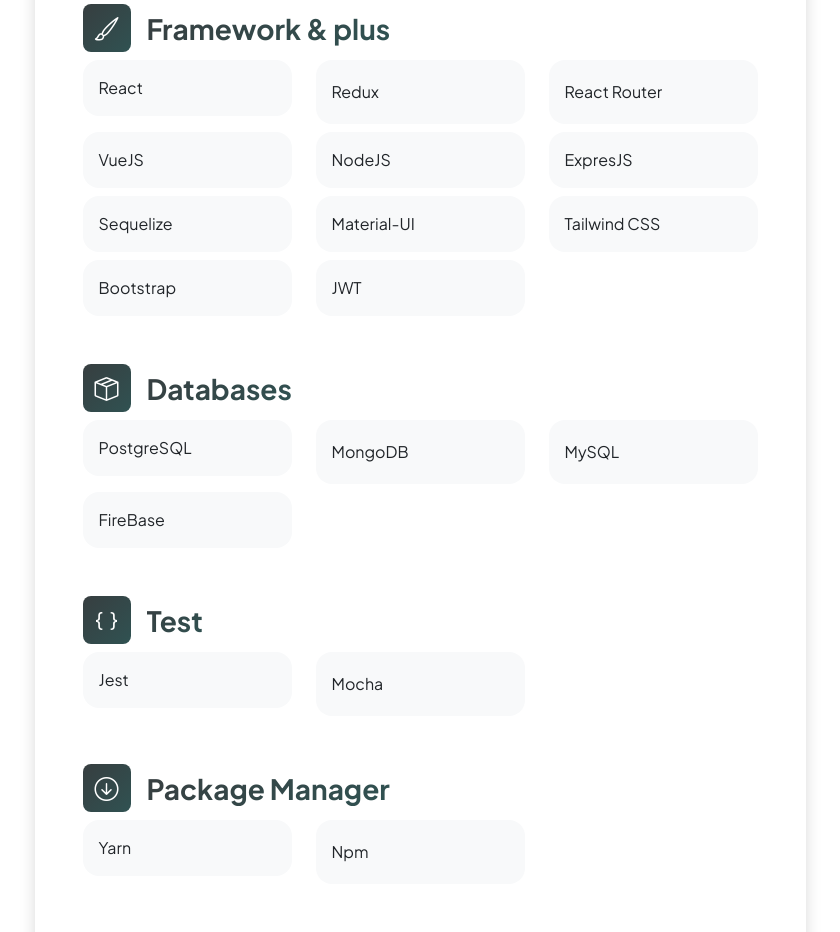
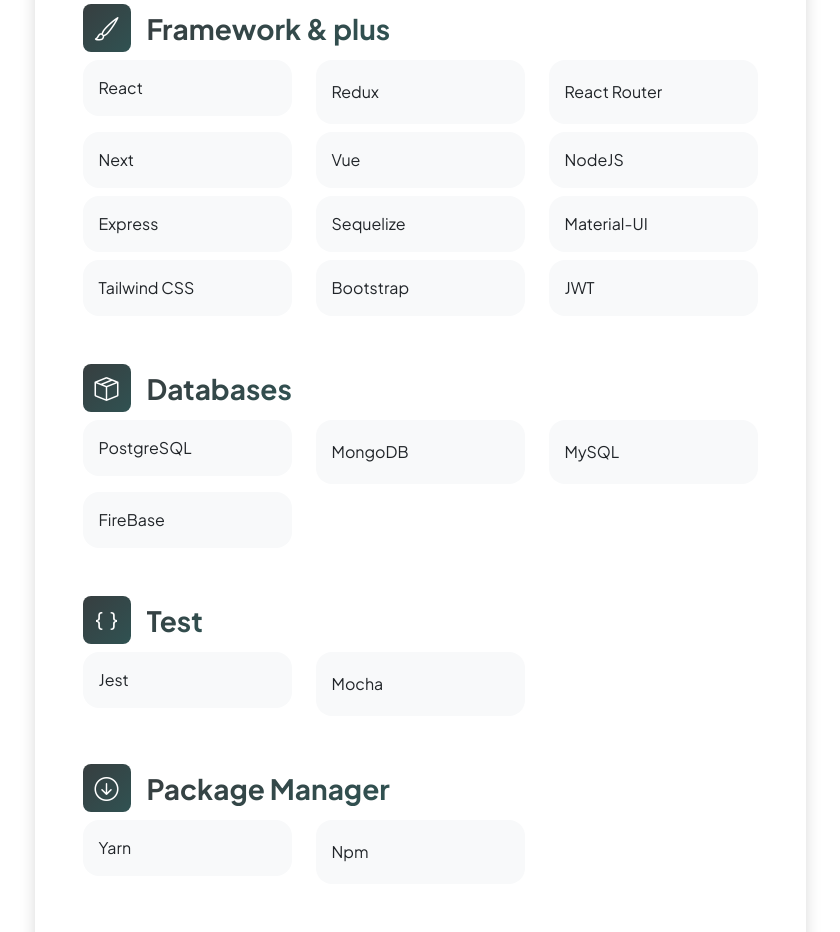
Before and after one commit to AlexSearha/AlexSearha.github.io, a plain HTML site: page index.html in a window 1280 px wide. Shown: the part 7080-8012 px from the top of the page, without its empty margins (220-1060 px from the left). Drawn offline with nearby package versions, Linux system fonts and the light colour scheme.

Commit message:
correction texte skills

```diff
--- a/index.html
+++ b/index.html
@@ -416,16 +416,17 @@
                                             <div class="col mb-2 mb-md-0"><div class="d-flex align-items-center bg-light rounded-4 p-3 h-100">React Router</div></div>
                                         </div>
                                         <div class="row row-cols-1 row-cols-md-3 mb-2">
-                                            <div class="col mb-2 mb-md-0"><div class="d-flex align-items-center bg-light rounded-4 p-3 h-100">VueJS</div></div>
+                                            <div class="col mb-2 mb-md-0"><div class="d-flex align-items-center bg-light rounded-4 p-3 h-100">Next</div></div>
+                                            <div class="col mb-2 mb-md-0"><div class="d-flex align-items-center bg-light rounded-4 p-3 h-100">Vue</div></div>
                                             <div class="col mb-2 mb-md-0"><div class="d-flex align-items-center bg-light rounded-4 p-3 h-100">NodeJS</div></div>
-                                            <div class="col mb-2 mb-md-0"><div class="d-flex align-items-center bg-light rounded-4 p-3 h-100">ExpresJS</div></div>
                                         </div>
                                         <div class="row row-cols-1 row-cols-md-3 mb-2">
+                                            <div class="col mb-2 mb-md-0"><div class="d-flex align-items-center bg-light rounded-4 p-3 h-100">Express</div></div>
                                             <div class="col mb-2 mb-md-0"><div class="d-flex align-items-center bg-light rounded-4 p-3 h-100">Sequelize</div></div>
                                             <div class="col mb-2 mb-md-0"><div class="d-flex align-items-center bg-light rounded-4 p-3 h-100">Material-UI</div></div>
-                                            <div class="col mb-2 mb-md-0"><div class="d-flex align-items-center bg-light rounded-4 p-3 h-100">Tailwind CSS</div></div>
                                         </div>
                                         <div class="row row-cols-1 row-cols-md-3">
+                                            <div class="col mb-2 mb-md-0"><div class="d-flex align-items-center bg-light rounded-4 p-3 h-100">Tailwind CSS</div></div>
                                             <div class="col mb-2 mb-md-0"><div class="d-flex align-items-center bg-light rounded-4 p-3 h-100">Bootstrap</div></div>
                                             <div class="col mb-2 mb-md-0"><div class="d-flex align-items-center bg-light rounded-4 p-3 h-100">JWT</div></div>
                                         </div>
```
